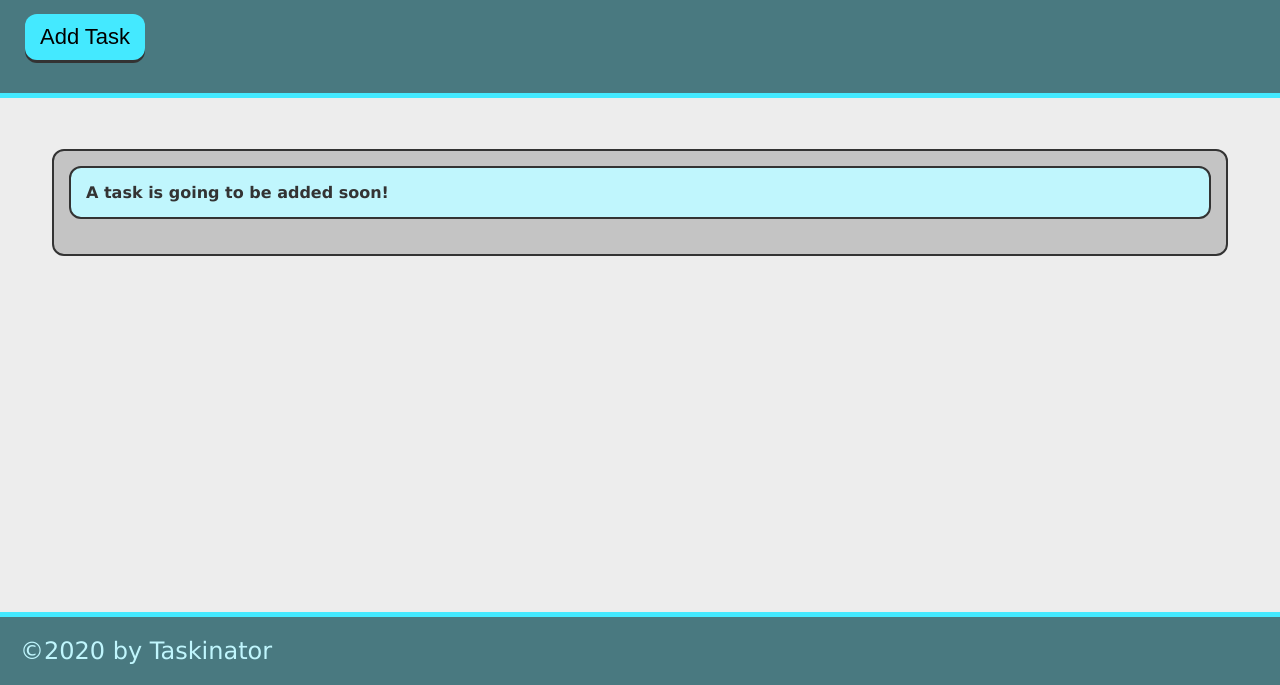
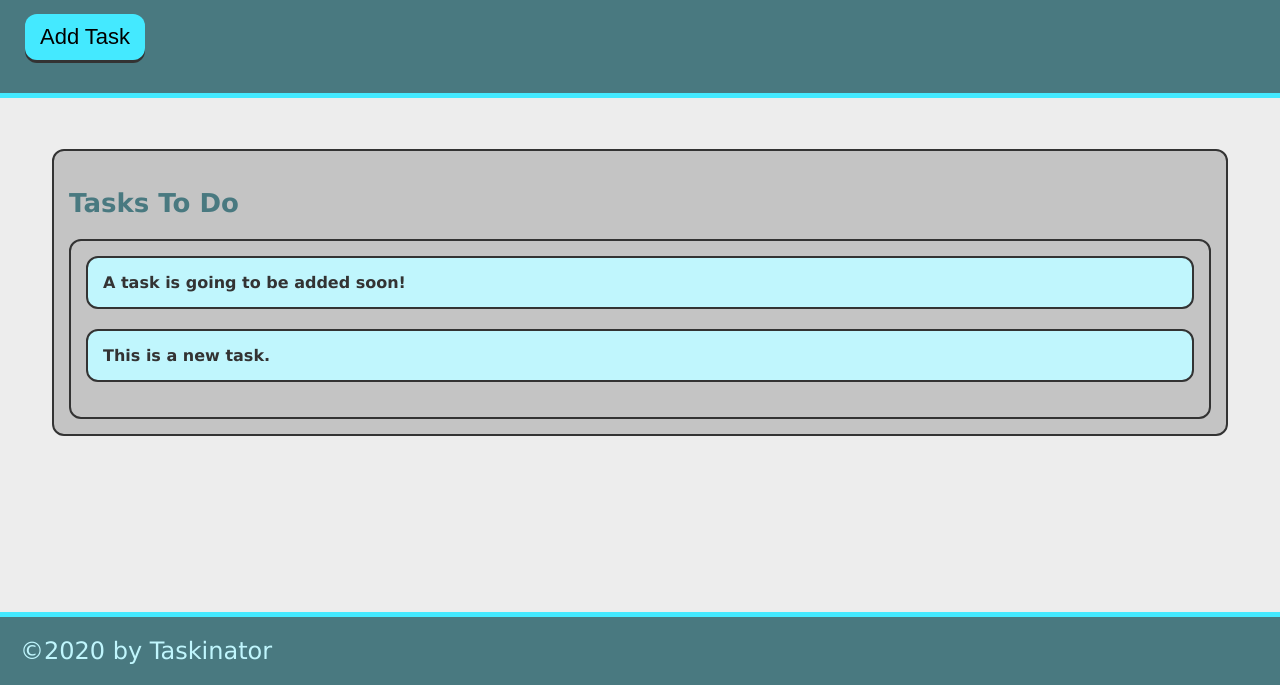
Before and after one commit to olivialammam/taskinator, a plain HTML site: page index.html in a window 1280 px wide. Both pictures are taken after a click on the button "Add Task". Shown: the part 115-800 px from the top of the page. Drawn offline with Linux system fonts and the light colour scheme.

Commit message:
add ability to add task

```diff
--- a/assets/js/script.js
+++ b/assets/js/script.js
@@ -0,0 +1,11 @@
+var buttonEl = document.querySelector("#save-task");
+var tasksToDoEl = document.querySelector("#tasks-to-do");
+
+var createTaskHandler = function() {
+  var listItemEl = document.createElement("li");
+  listItemEl.className = "task-item";
+  listItemEl.textContent = "This is a new task.";
+  tasksToDoEl.appendChild(listItemEl);
+  };
+
+buttonEl.addEventListener("click", createTaskHandler);
--- a/index.html
+++ b/index.html
@@ -13,14 +13,16 @@
     <header>
         <h1 class="page-title"> Taskinator</h1>
         <p>Click the button below to add a new task!</p>
-        <button class="btn" >Add Task</button>
+        <button class="btn" id="save-task">Add Task</button>
     </header>
 
     <main class="page-content">
         <section class="task-list-wrapper">
             <h2 class="list-title">
                 <ul class="task-list">
-                   <li class="task-item">A task is going to be added soon!</li>
+                    <h2 class="list-title">Tasks To Do</h2>
+                    <ul class="task-list" id="tasks-to-do">
+                      <li class="task-item">A task is going to be added soon!</li>
                 </ul>
             </h2>
         </section>
```
